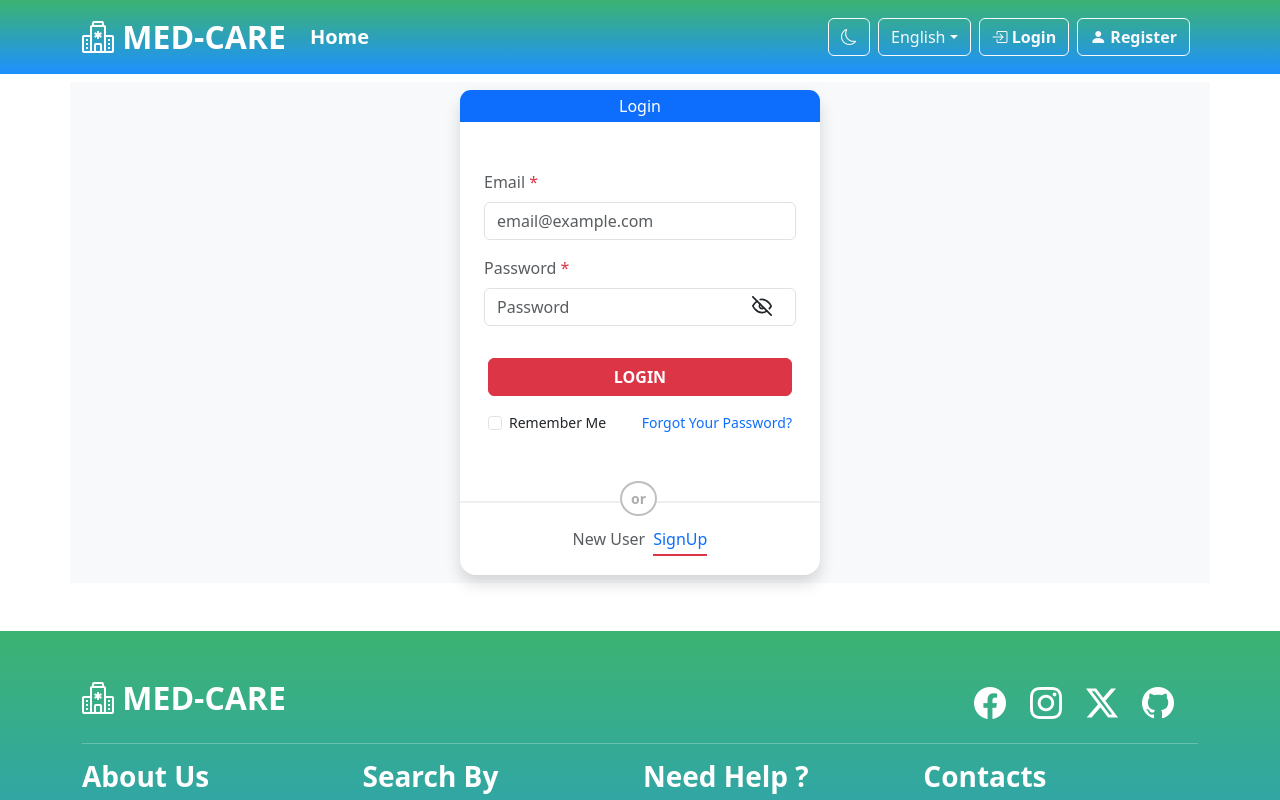
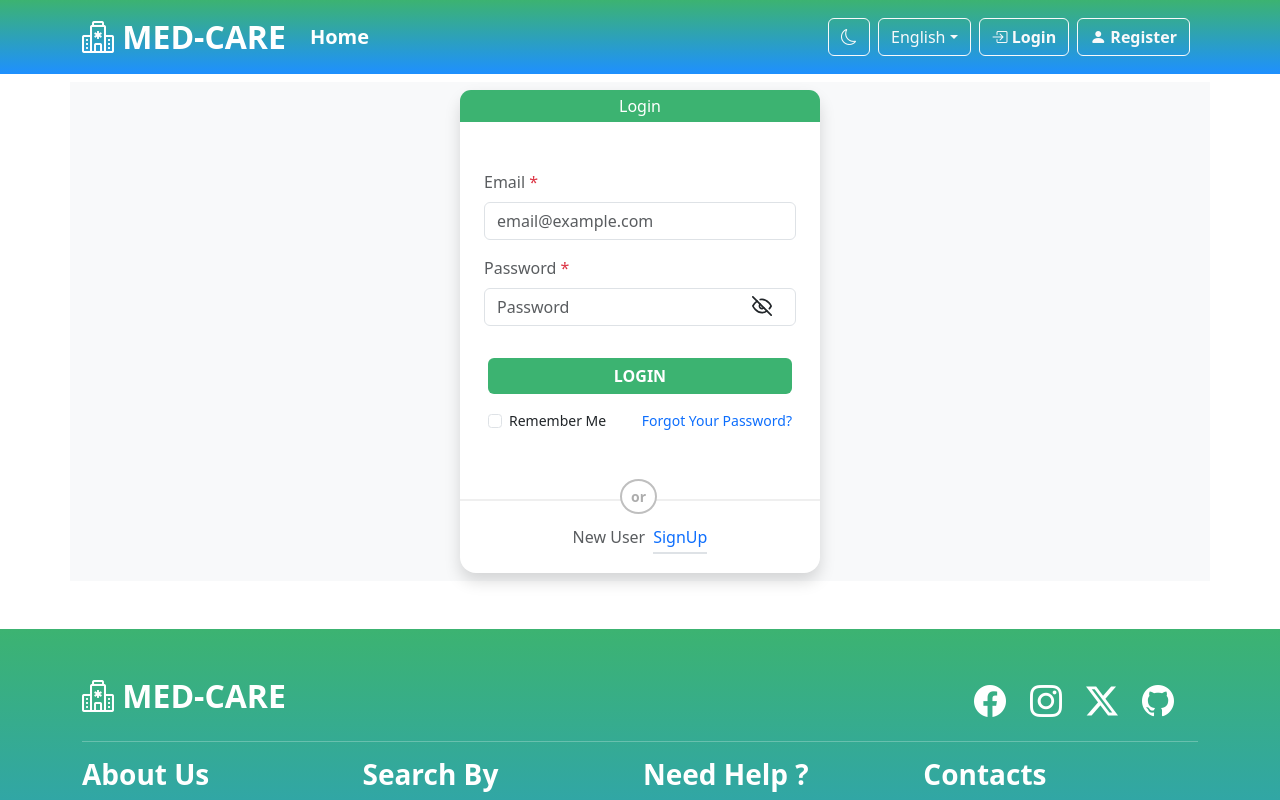
Before and after one commit to Ashryz/Med_Care, a React (Create React App) app: page /SignIn in a window 1280 px wide. Shown: the top 800 px of the page. Built offline with nearby package versions, Linux system fonts and the light colour scheme.

Commit message:
merge last modifications

```diff
--- a/src/Pages/SignIn/SignIn.js
+++ b/src/Pages/SignIn/SignIn.js
@@ -107,7 +107,7 @@ function SignIn() {
 return (
     <div className='container  my-2 text-center  p-2  justify-content-center  bg-light' >
         <Form onSubmit={handleLogin} className=" w-25 mx-auto text-start  rounded-4 bg-white shadow " style={{ minWidth: "360px" }}>
-            <div className='bg-primary text-center text-white p-1' style={{ borderRadius: "11px 11px 0px 0px" }}><span className='fw-light'>Login</span></div>
+            <div className='prim-pg text-center text-white p-1' style={{ borderRadius: "11px 11px 0px 0px" }}><span className='fw-light'>Login</span></div>
             <div className='mx-4 my-4'>
                 <Row className="mb-3  pt-4 text-start">
                     <Form.Group as={Col}>
@@ -137,7 +137,7 @@ return (
                     </Form.Group>
                 </Row>
                 <Row className='mx-1' >
-                    <Button type="submit" className="btn btn-danger my-3 rounded-2 fw-bold ">
+                    <Button type="submit" className="btn main-btn my-3 rounded-2 fw-bold ">
                         LOGIN
                     </Button>
                 </Row>
@@ -158,7 +158,7 @@ return (
             </div>
             <div className="text-center mt-1 pb-4">
                 <span className="text-muted me-2">New User</span>
-                <Link to={"/SignUp"} className="text-decoration-none border-0 border-bottom border-2 border-danger pb-1">SignUp</Link>
+                <Link to={"/SignUp"} className="text-decoration-none border-0 border-bottom border-2  pb-1">SignUp</Link>
             </div>
 
         </Form>
```
